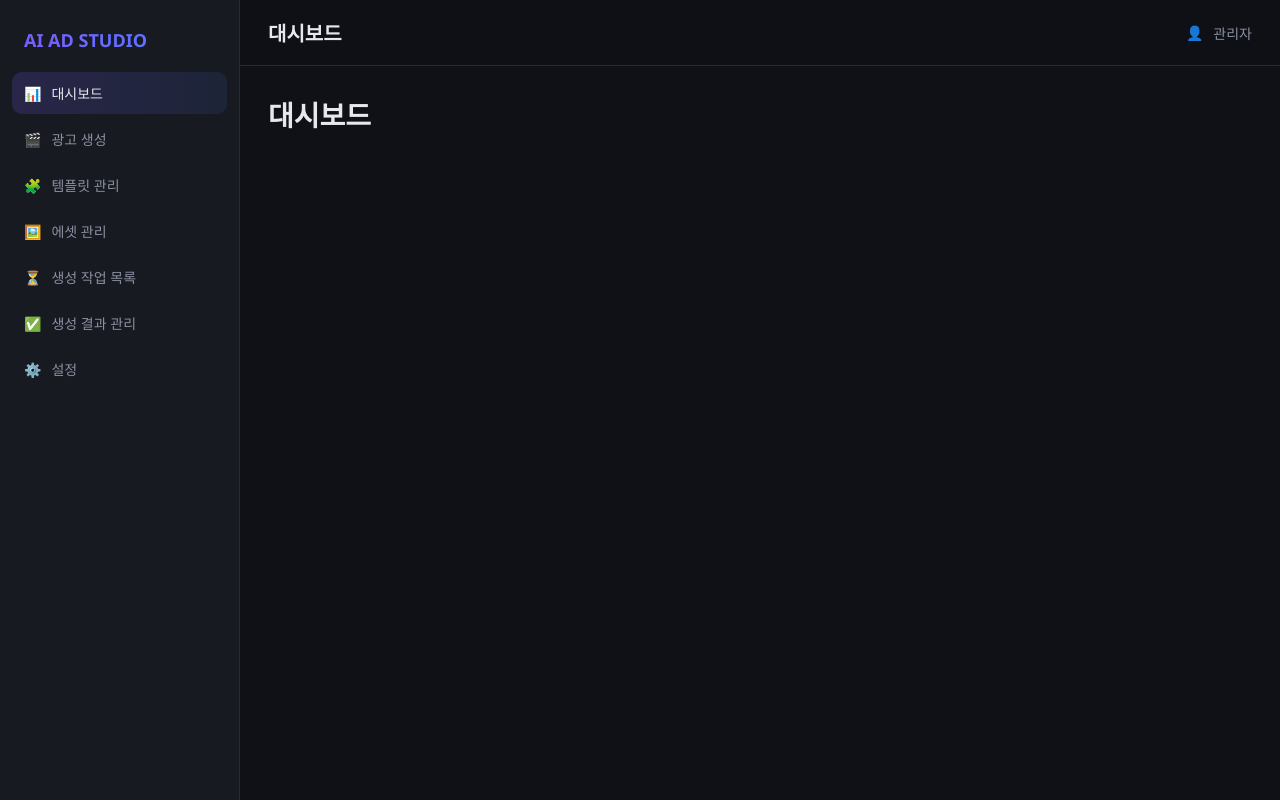
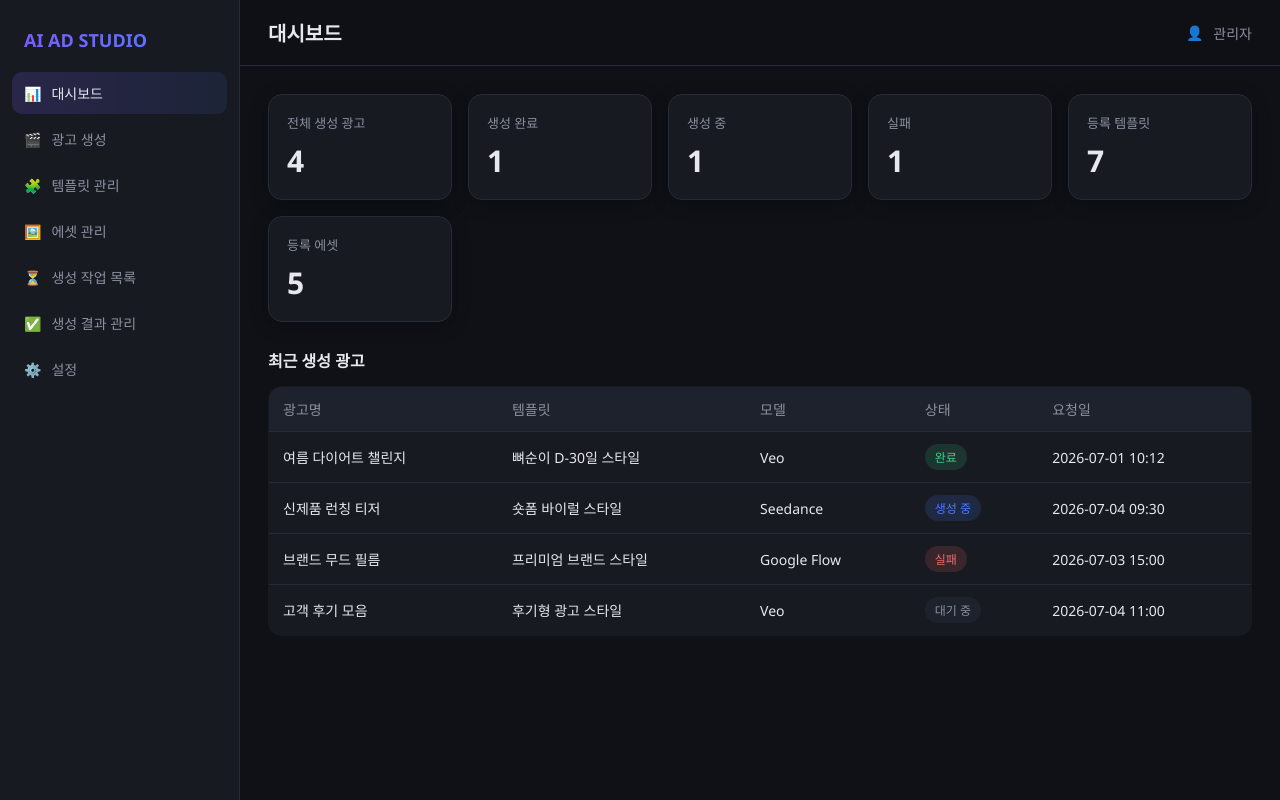
Before and after one commit to dongho5136/sample_make_video, a Flask app: page /dashboard in a window 1280 px wide. Run offline with Flask 3, Linux system fonts and the light colour scheme.

Commit message:
feat: 대시보드 화면 (통계 카드 + 최근 광고)

```diff
--- /dev/null
+++ b/static/js/dashboard.js
@@ -0,0 +1,23 @@
+const STAT_DEFS = [
+  ["total", "전체 생성 광고"], ["completed", "생성 완료"],
+  ["generating", "생성 중"], ["failed", "실패"],
+  ["templates", "등록 템플릿"], ["assets", "등록 에셋"]
+];
+async function load(){
+  const statsEl = document.getElementById("stats");
+  const recentEl = document.getElementById("recent");
+  UI.skeleton(statsEl);
+  try {
+    const d = await API.get("/api/dashboard/stats");
+    statsEl.innerHTML = STAT_DEFS.map(([k, label]) =>
+      `<div class="card"><h3>${label}</h3><div class="stat-num">${d[k]}</div></div>`
+    ).join("");
+    recentEl.innerHTML = `<table class="table"><thead><tr>
+      <th>광고명</th><th>템플릿</th><th>모델</th><th>상태</th><th>요청일</th>
+      </tr></thead><tbody>${
+        d.recent_jobs.map(j => `<tr><td>${j.name}</td><td>${j.template}</td>
+        <td>${j.model}</td><td>${UI.badge(j.status)}</td><td>${j.requested_at}</td></tr>`).join("")
+      }</tbody></table>`;
+  } catch(e){ UI.showError(statsEl, load); recentEl.innerHTML = ""; }
+}
+load();
--- a/templates/dashboard.html
+++ b/templates/dashboard.html
@@ -1,2 +1,7 @@
 {% extends "base.html" %}
-{% block content %}<h1>대시보드</h1>{% endblock %}
+{% block content %}
+<div class="grid stats" id="stats"></div>
+<div class="section-head"><h2>최근 생성 광고</h2></div>
+<div id="recent"></div>
+{% endblock %}
+{% block scripts %}<script src="/static/js/dashboard.js"></script>{% endblock %}
```
